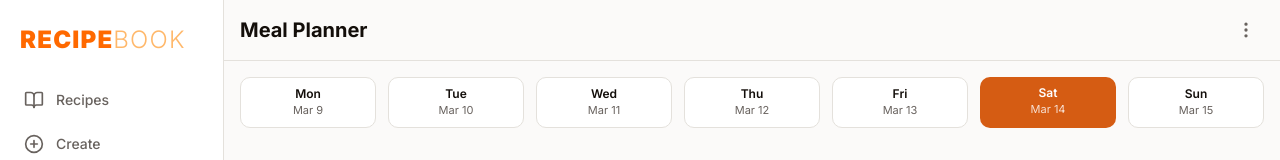
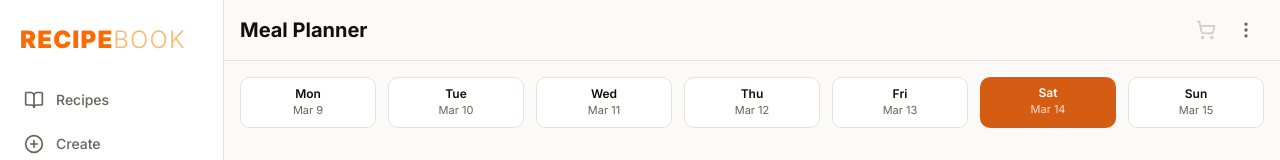
Before and after one commit to qreedence/Recipe-App, a Next.js app: page /meal-planner in a window 1280 px wide. Shown: the top 160 px of the page. Built offline with nearby package versions, Linux system fonts and the light colour scheme.

Commit message:
Add generate shopping list button to meal planner page, with aggregated ingredients modal

```diff
--- a/components/meal-planner-page.tsx
+++ b/components/meal-planner-page.tsx
@@ -10,6 +10,7 @@ import {
   Drumstick,
   EllipsisVertical,
   Trash2,
+  ShoppingCart,
 } from 'lucide-react'
 import {
   DropdownMenu,
@@ -35,6 +36,8 @@ import { useMealTypeConfig } from '@/hooks/use-meal-type-config'
 import Link from 'next/link'
 import { MealTypeToggle } from './meal-type-toggle'
 import { DailyMacroSummary } from './daily-macro-summary'
+import { AggregatedIngredientsModal } from './aggregated-ingredients-modal'
+import { aggregateIngredients, type AggregatedIngredient } from '@/lib/aggregate-ingredients'
 
 const DAY_LABELS = ['Mon', 'Tue', 'Wed', 'Thu', 'Fri', 'Sat', 'Sun'] as const
 
@@ -469,6 +472,18 @@ export function MealPlannerPage() {
   const { entries, addEntry, removeEntry, clearWeek } = useMealPlan(weekDateStrings)
   const { getEnabledTypes, setEnabledTypes } = useMealTypeConfig()
 
+  const [listModalOpen, setListModalOpen] = useState(false)
+  const [aggregated, setAggregated] = useState<AggregatedIngredient[]>([])
+  const [aggregating, setAggregating] = useState(false)
+
+  async function handleGenerateList() {
+    setAggregating(true)
+    setListModalOpen(true)
+    const result = await aggregateIngredients(entries)
+    setAggregated(result)
+    setAggregating(false)
+  }
+
   function handleSlotClick(slot: MealSlot) {
     setActiveSlot(slot)
     setPickerOpen(true)
@@ -507,6 +522,15 @@ export function MealPlannerPage() {
       <header className="sticky top-0 z-30 bg-background/95 backdrop-blur-sm border-b border-border">
         <div className="max-w-7xl mx-auto px-4 py-3 flex items-center justify-between">
           <h1 className="text-xl font-bold text-foreground">Meal Planner</h1>
+          <div className="flex items-center gap-1">
+            <button
+              onClick={handleGenerateList}
+              disabled={entries.length === 0}
+              className="p-2 rounded-lg hover:bg-accent transition-colors disabled:opacity-30"
+              aria-label="Generate shopping list"
+            >
+              <ShoppingCart className="h-5 w-5 text-muted-foreground" />
+            </button>
             <DropdownMenu>
               <DropdownMenuTrigger asChild>
                 <button
@@ -527,6 +551,7 @@ export function MealPlannerPage() {
                 </DropdownMenuItem>
               </DropdownMenuContent>
             </DropdownMenu>
+          </div>
         </div>
       </header>
 
@@ -566,6 +591,12 @@ export function MealPlannerPage() {
         onSelect={handleRecipePicked}
         plannedRecipeIds={entries.map((e) => e.recipeId)}
       />
+      <AggregatedIngredientsModal
+        open={listModalOpen}
+        onClose={() => setListModalOpen(false)}
+        ingredients={aggregated}
+        loading={aggregating}
+      />
       <AlertDialog open={clearDialogOpen} onOpenChange={setClearDialogOpen}>
         <AlertDialogContent>
           <AlertDialogHeader className="text-center sm:text-center">
```
Lines whose indentation alone changed are shown as unchanged.
